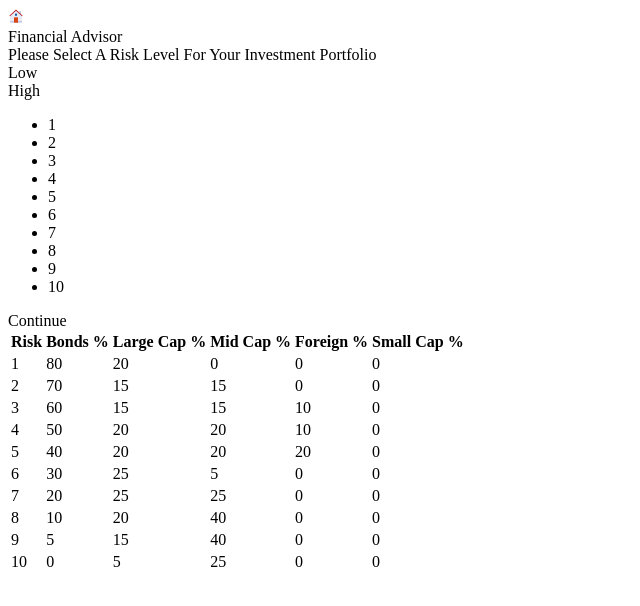
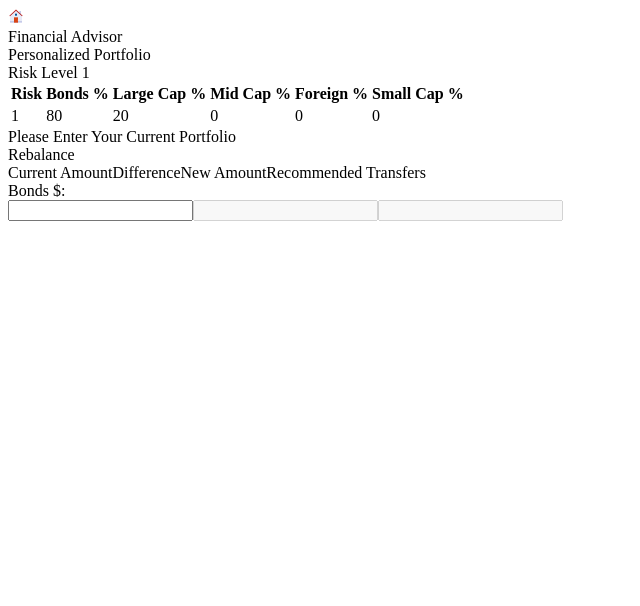
Before and after one commit to eksilva/BPProject, a React app: page / in a window 1280 px wide. Shown: the top 606 px of the page, without its empty margins (0-640 px from the left). Built offline with nearby package versions, Linux system fonts and the light colour scheme; the HTML template or start-up script is replaced by a standard one.

Commit message:
rebalce screen started

```diff
--- /dev/null
+++ b/client/src/components/RiskCalculator.jsx
@@ -0,0 +1,66 @@
+import React from 'react';
+import RiskCalculatorRow from './RiskCalculatorRow.jsx';
+
+class RiskCalculator extends React.Component {
+  constructor(props) {
+    super(props);
+    this.state = {
+      risk: '',
+    }
+  }
+
+  render() {
+    return (
+      <div className="risk-calculator-container">
+        <div className="risk-calculator-label">Personalized Portfolio</div>
+        <div className="risk-calculator-label-container">
+          <div className="risk-calculator-label-risk">Risk Level 1</div>
+        </div>
+        <div id="custom-risk-table">
+          <table>
+            <thead>
+              <tr>
+                <th>Risk</th>
+                <th>Bonds %</th>
+                <th>Large Cap %</th>
+                <th>Mid Cap %</th>
+                <th>Foreign %</th>
+                <th>Small Cap %</th>
+              </tr>
+            </thead>
+            <tbody>
+              <tr>
+                <td>1</td>
+                <td>80</td>
+                <td>20</td>
+                <td>0</td>
+                <td>0</td>
+                <td>0</td>
+              </tr>
+            </tbody>
+          </table>
+        </div>
+        <div id="currentInvestmentContainer">Please Enter Your Current Portfolio
+          <div className="button" id="rebalance-button">Rebalance</div>
+        </div>
+        <div className="risk-calculator-input-container">
+          <div className="risk-calculator-input-labels">
+            <label>Current Amount</label>
+            <label>Difference</label>
+            <label>New Amount</label>
+            <label>Recommended Transfers</label>
+          </div>
+          <div className="risk-calculator-main">
+            <div className="risk-calculator-man-row">
+              <label>Bonds $:</label>
+              <RiskCalculatorRow />
+            </div>
+
+          </div>
+        </div>
+      </div>
+    )
+  }
+}
+
+export default RiskCalculator;
--- /dev/null
+++ b/client/src/components/RiskCalculatorRow.jsx
@@ -0,0 +1,33 @@
+import React from 'react';
+
+export class RiskCalculatorRow extends React.Component {
+  constructor(props) {
+    super(props);
+    this.state = {
+      amount: '',
+    }
+
+    this.handleChange = this.handleChange.bind(this);
+  }
+
+  handleChange(event) {
+    let val = event.target.value;
+    this.setState({
+      amount: val
+    });
+  }
+
+  render() {
+    return (
+      <div className="risk-calculator-man-row">
+        <div className="risk-calculator-main-row-box">
+          <input type="text" className="risk-calculator-main-input" value={this.state.amount} onChange={this.handleChange}></input>
+          <input type="text" class="risk-calculator-main-difference" disabled></input>
+          <input type="text" class="risk-calculator-main-new" disabled></input>
+        </div>
+      </div>
+    )
+  }
+}
+
+export default RiskCalculatorRow;
--- a/client/src/components/RiskTable.jsx
+++ b/client/src/components/RiskTable.jsx
@@ -1,4 +1,5 @@
 import React from 'react';
+import { FcPieChart } from 'react-icons/fc';
 
 const RiskTable = () => {
   return (
@@ -15,7 +16,6 @@ const RiskTable = () => {
           </tr>
         </thead>
         <tbody>
-
           <tr>
             <td>1</td>
             <td>80</td>
@@ -61,45 +61,48 @@ const RiskTable = () => {
             <td>30</td>
             <td>25</td>
             <td>5</td>
-            <td>0</td>
-            <td>0</td>
+            <td>30</td>
+            <td>5</td>
           </tr>
           <tr>
             <td>7</td>
             <td>20</td>
             <td>25</td>
             <td>25</td>
-            <td>0</td>
-            <td>0</td>
+            <td>25</td>
+            <td>5</td>
           </tr>
           <tr>
             <td>8</td>
             <td>10</td>
             <td>20</td>
             <td>40</td>
-            <td>0</td>
-            <td>0</td>
+            <td>20</td>
+            <td>10</td>
           </tr>
           <tr>
             <td>9</td>
             <td>5</td>
             <td>15</td>
             <td>40</td>
-            <td>0</td>
-            <td>0</td>
+            <td>25</td>
+            <td>15</td>
           </tr>
           <tr>
             <td>10</td>
             <td>0</td>
             <td>5</td>
             <td>25</td>
-            <td>0</td>
-            <td>0</td>
+            <td>30</td>
+            <td>40</td>
           </tr>
         </tbody>
       </table>
+      <div>
+        <FcPieChart id="view-logo"/>
+      </div>
     </div>
   )
 }
 
-export default RiskTable
+export default RiskTable;
--- a/client/src/index.jsx
+++ b/client/src/index.jsx
@@ -4,13 +4,15 @@ import ReactDOM from 'react-dom';
 import Header from './components/Header.jsx';
 import RiskSelector from './components/RiskSelector.jsx';
 import RiskTable from './components/RiskTable.jsx';
+import RiskCalculator from './components/RiskCalculator.jsx';
 
 const Index = () => {
   return (
     <div id="content">
       <Header />
-      <RiskSelector />
-      <RiskTable />
+      {/* <RiskSelector />
+      <RiskTable /> */}
+      <RiskCalculator />
     </div>
   )
 }
```
Also changed, not shown: 2 other files (tests, documents, lock files or other folders).
